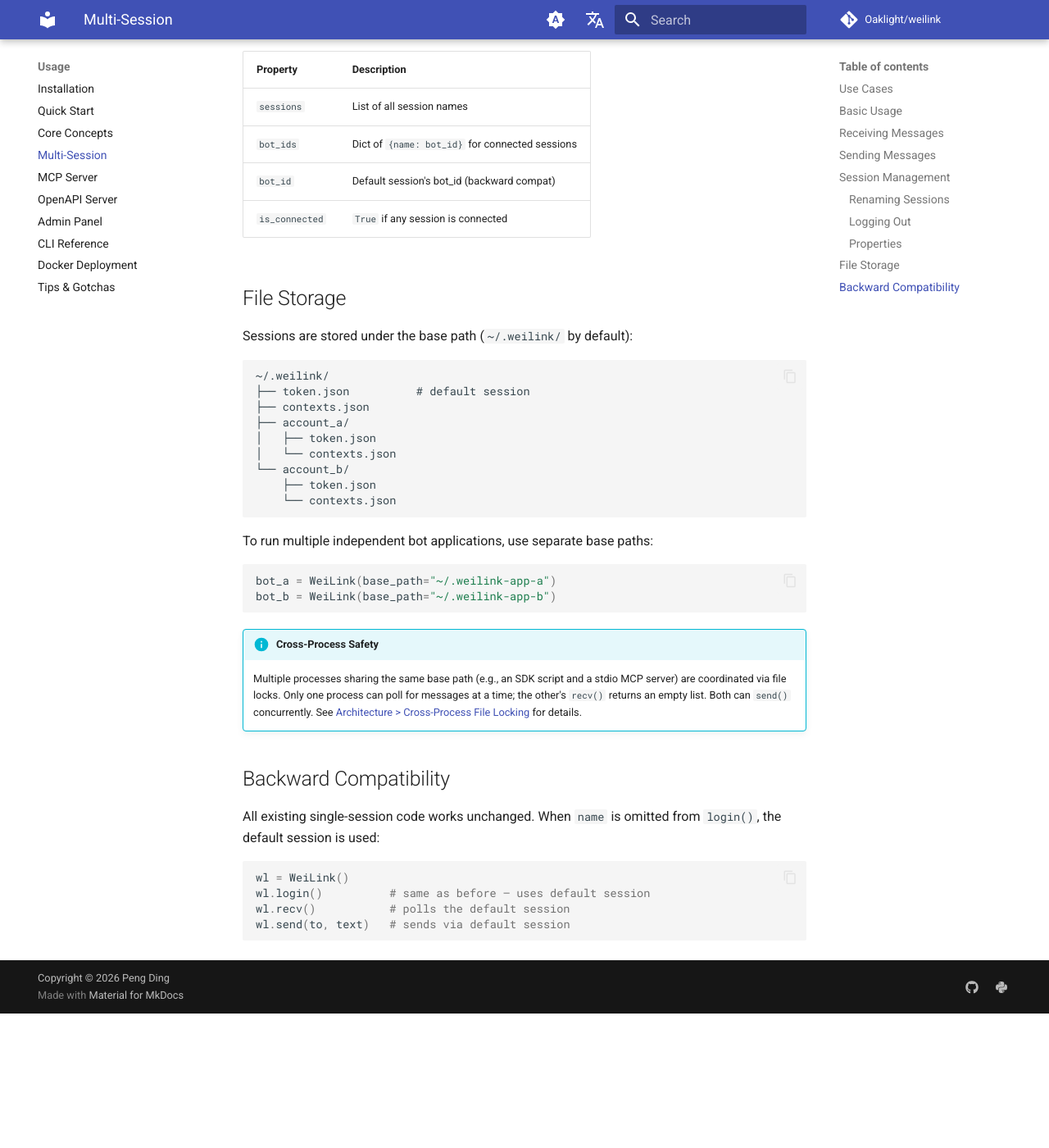
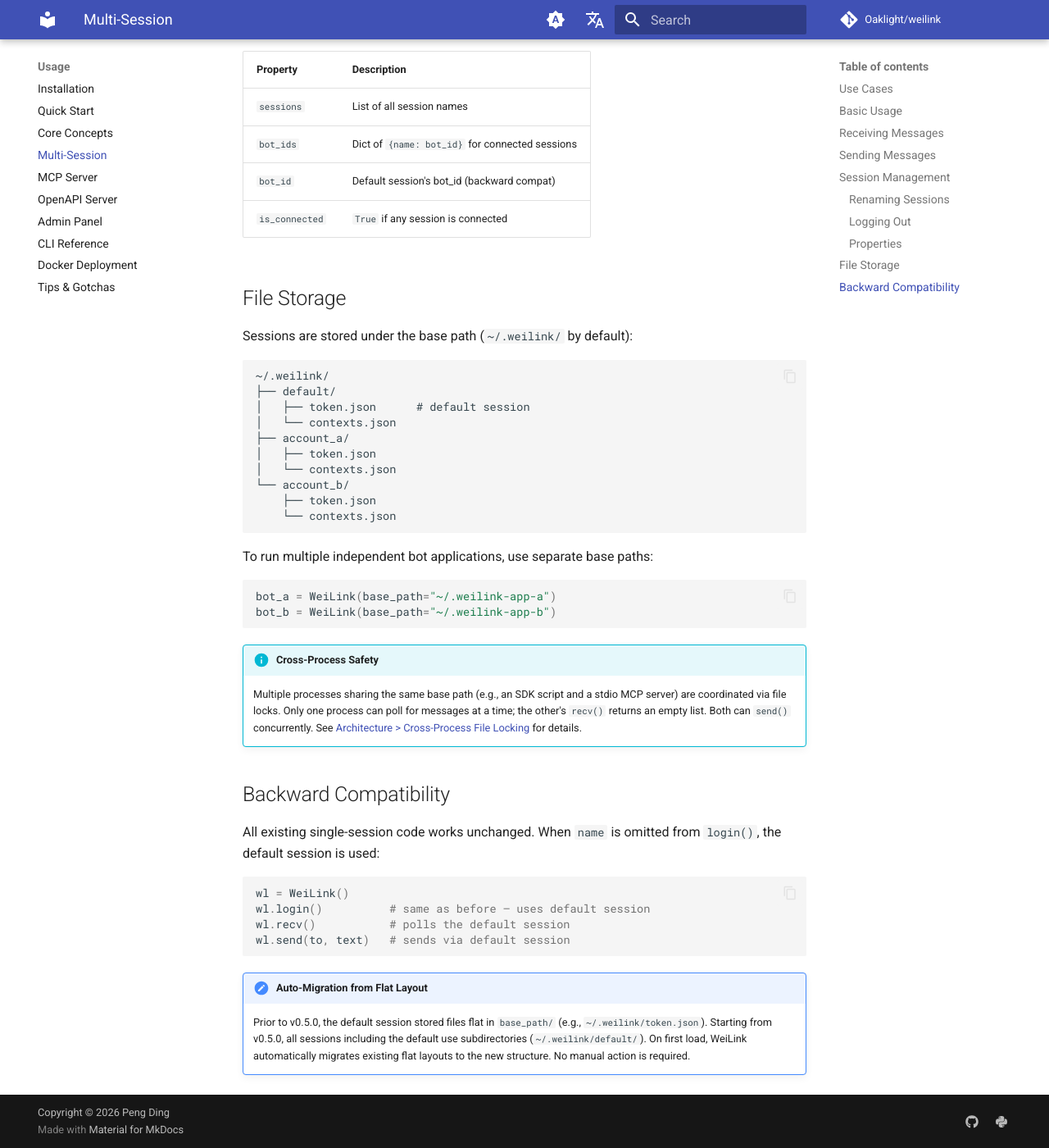
Before and after one commit to Oaklight/weilink, an MkDocs documentation site: the page built from docs/usage/multi_session.md, in a window 1280 px wide and 1400 px high, scrolled down 1797 px. Shown: the whole window at 82% size. Built offline with MkDocs 1.6.1 and Material for MkDocs 9.7.7, drawn with Linux system fonts in a browser that asks for light colours; comment, search, counter and statistics services are not loaded; before the commit the page ends 3033 px from its top, so only the background shows below that.

Commit message:
Update docs for v0.5.0 release
- Mark changelog as v0.5.0, add background auto-polling and default
  session subdirectory entries
- Update directory structure diagram to show default/ subdirectory
- Add auto-migration note to backward compatibility section

````diff
--- a/docs/usage/multi_session.md
+++ b/docs/usage/multi_session.md
@@ -80,8 +80,9 @@ Sessions are stored under the base path (`~/.weilink/` by default):
 
 ```
 ~/.weilink/
-├── token.json          # default session
-├── contexts.json
+├── default/
+│   ├── token.json      # default session
+│   └── contexts.json
 ├── account_a/
 │   ├── token.json
 │   └── contexts.json
@@ -110,3 +111,6 @@ wl.login()          # same as before — uses default session
 wl.recv()           # polls the default session
 wl.send(to, text)   # sends via default session
 ```
+
+!!! note "Auto-Migration from Flat Layout"
+    Prior to v0.5.0, the default session stored files flat in `base_path/` (e.g., `~/.weilink/token.json`). Starting from v0.5.0, all sessions including the default use subdirectories (`~/.weilink/default/`). On first load, WeiLink automatically migrates existing flat layouts to the new structure. No manual action is required.
````
Also changed, not shown: docs/changelog.md (+3 -1 lines).
